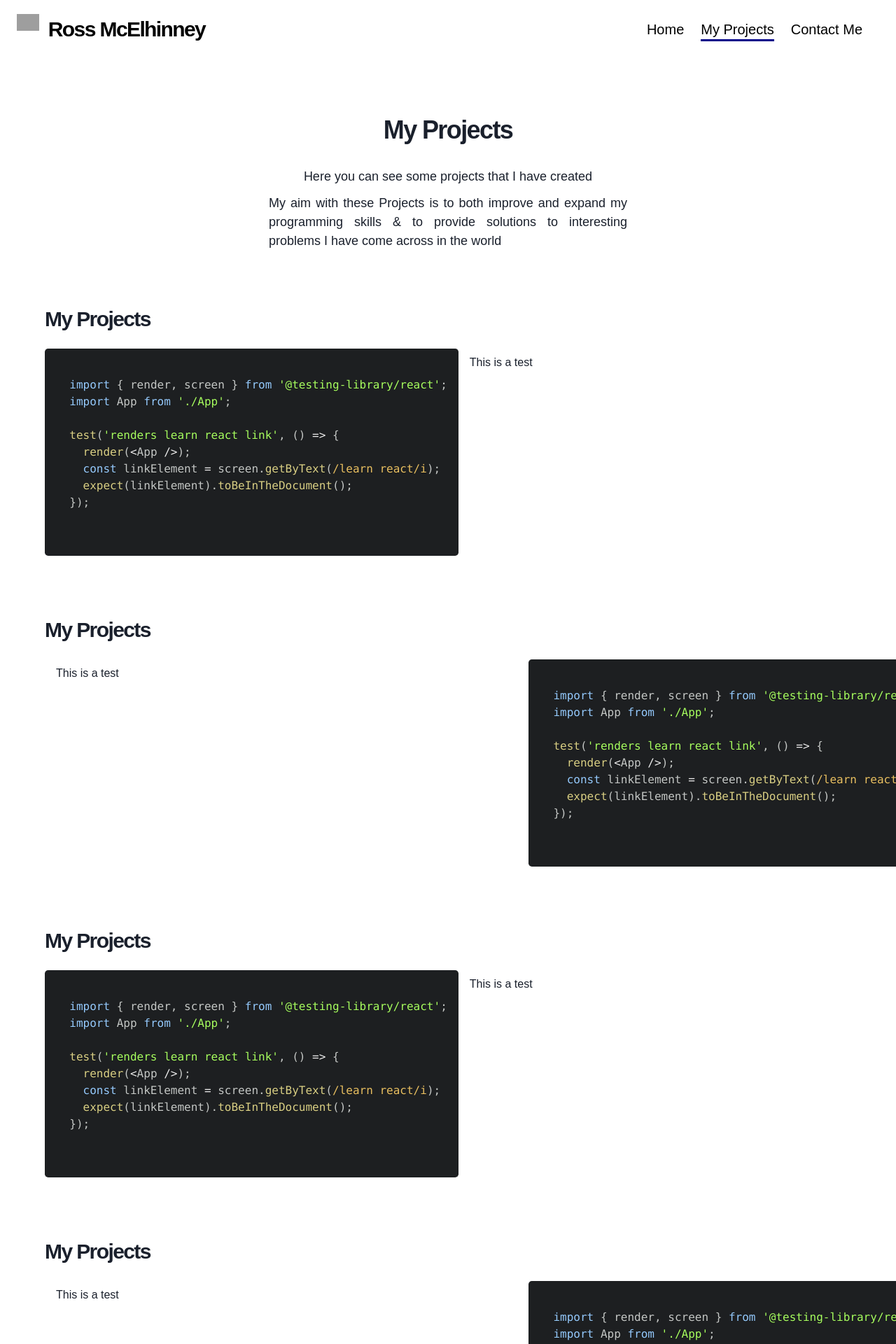
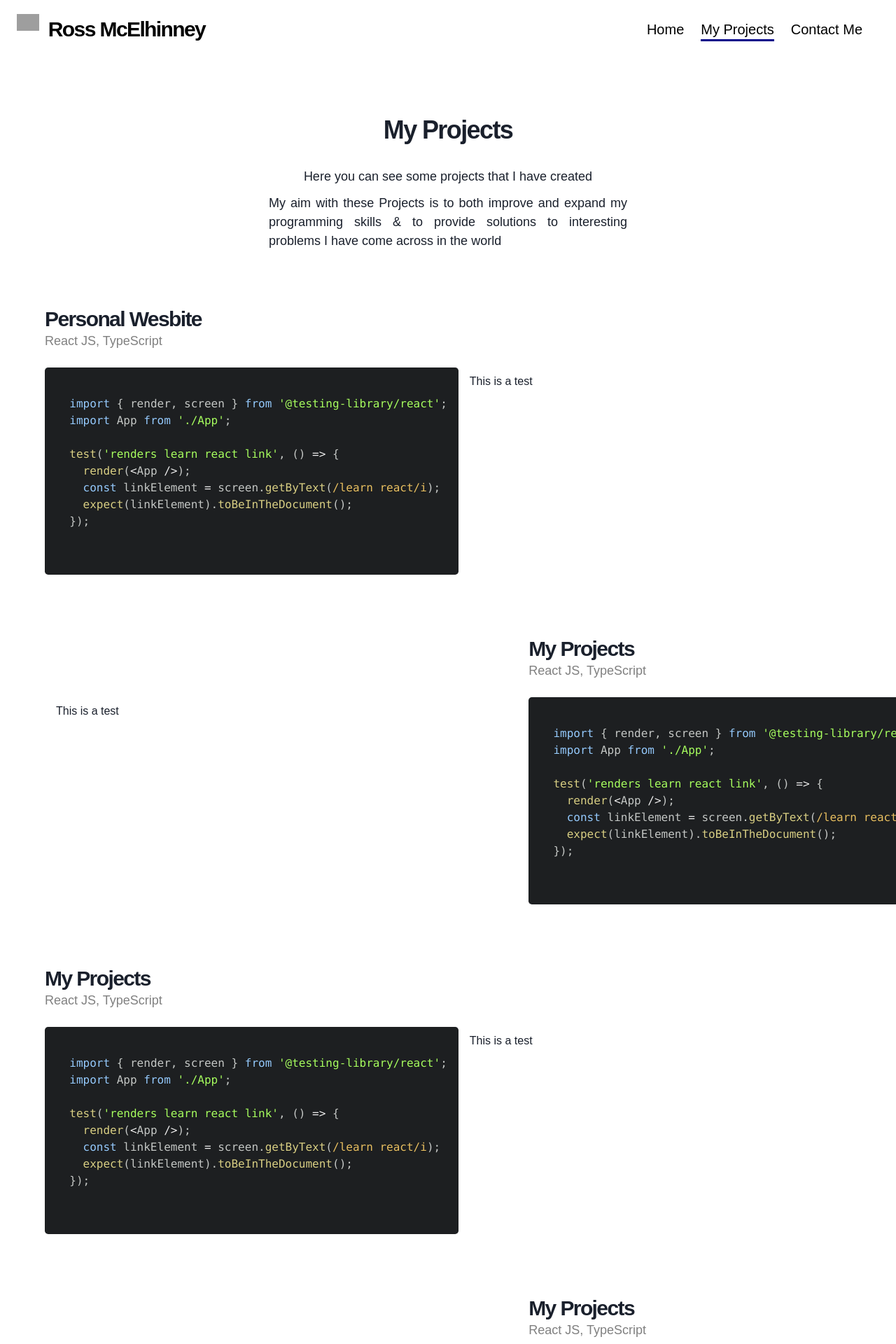
Before and after one commit to rossmcel/ross-mcelhinney-website, a React (Create React App) app: page /Projects in a window 1280 px wide. Shown: the top 1920 px of the page at 70% size. Built offline with nearby package versions, Linux system fonts and the light colour scheme; grey boxes are pictures that could not be loaded.

Commit message:
Make Minor Stylistic Changes to Projects Page

```diff
--- a/src/app/projects/projects.view.tsx
+++ b/src/app/projects/projects.view.tsx
@@ -47,8 +47,11 @@ export const ProjectsView: React.FC = () => {
         mr="5%"
       >
         <Heading as="h3" size="lg" letterSpacing="-.1rem">
-          My Projects
+          Personal Wesbite
         </Heading>
+        <Text color="grey" fontSize="lg">
+          React JS, TypeScript
+        </Text>
         <Flex direction="row" mt="1rem" minW="100%" minH="100%">
           <ScrollAnimation animateIn="fadeIn" animateOnce={true} duration={5}>
             <Box minW="40%" minH="100%" ml="0%" mr="auto">
@@ -71,9 +74,14 @@ export const ProjectsView: React.FC = () => {
         ml="5%"
         mr="5%"
       >
+        <Box ml="60%">
           <Heading as="h3" size="lg" letterSpacing="-.1rem">
             My Projects
           </Heading>
+          <Text color="grey" fontSize="lg">
+            React JS, TypeScript
+          </Text>
+        </Box>
         <Flex direction="row" mt="1rem" minW="100%" minH="100%">
           <Box minW="60%">
             <Text m="1rem">This is a test</Text>
@@ -98,6 +106,9 @@ export const ProjectsView: React.FC = () => {
         <Heading as="h3" size="lg" letterSpacing="-.1rem">
           My Projects
         </Heading>
+        <Text color="grey" fontSize="lg">
+          React JS, TypeScript
+        </Text>
         <Flex direction="row" mt="1rem" minW="100%" minH="100%">
           <ScrollAnimation animateIn="fadeIn" animateOnce={true} duration={5}>
             <Box minW="40%" minH="10rem" ml="0%" mr="auto">
@@ -119,9 +130,14 @@ export const ProjectsView: React.FC = () => {
         ml="5%"
         mr="5%"
       >
+        <Box ml="60%">
           <Heading as="h3" size="lg" letterSpacing="-.1rem">
             My Projects
           </Heading>
+          <Text color="grey" fontSize="lg">
+            React JS, TypeScript
+          </Text>
+        </Box>
         <Flex direction="row" mt="1rem" minW="100%" minH="100%">
           <Box minW="60%">
             <Text m="1rem">This is a test</Text>
```
Lines whose indentation alone changed are shown as unchanged.
